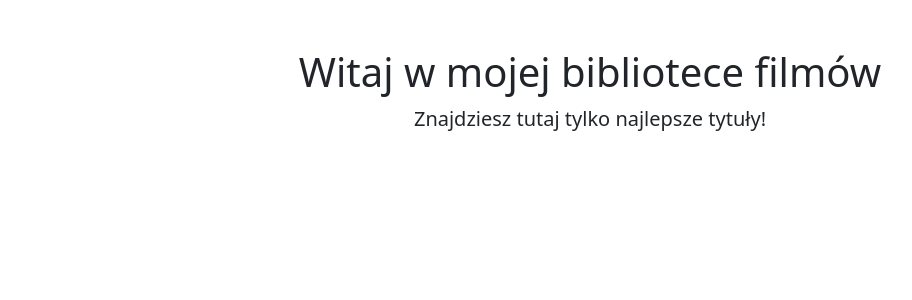
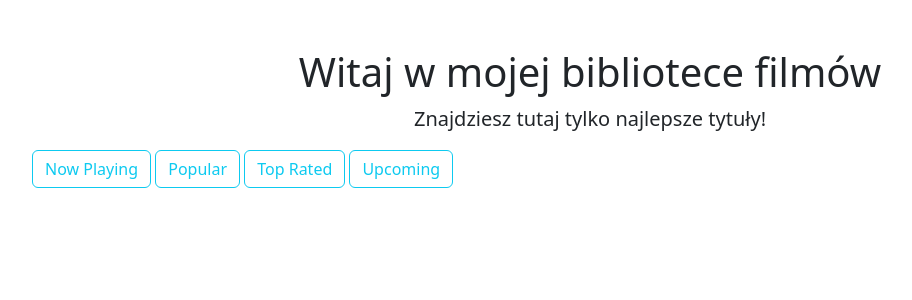
Before and after one commit to martabialecka/movies_catalogue, a Flask app: page /?list_type=now_playing in a window 1280 px wide. Shown: the part 56-356 px from the top of the page, without its empty margins (50-962 px from the left). Run offline with Flask 2, Linux system fonts and the light colour scheme; data that the repository does not hold is empty.

Commit message:
List type buttons work

```diff
--- a/main.py
+++ b/main.py
@@ -1,12 +1,20 @@
 import tmdb_client
-from flask import Flask, render_template
+from flask import Flask, render_template, request
 
 app = Flask(__name__)
 
+MOVIE_LIST_TYPES = [
+    'now_playing',
+    'popular',
+    'top_rated',
+    'upcoming'
+]
+
 @app.route('/')
 def homepage():
-    movies = tmdb_client.get_movies(how_many = 8)
-    return render_template('homepage.html', movies = movies)
+    selected_list = request.args.get('list_type', 'popular')
+    movies = tmdb_client.get_movies(how_many = 8, list_type = selected_list)
+    return render_template('homepage.html', movie_list_types = MOVIE_LIST_TYPES, movies = movies, current_list = selected_list)
 
 @app.context_processor
 def utility_processor():
--- a/templates/homepage.html
+++ b/templates/homepage.html
@@ -4,6 +4,11 @@
     <div class="col-lg-12 text-center">
         <h1 class="mt-5">Witaj w mojej bibliotece filmów</h1>
         <p class="lead">Znajdziesz tutaj tylko najlepsze tytuły!</p>
+    </div>
+    <div class="col-lg-12 mb-4">
+    {% for type in movie_list_types %}
+        <a href="{{ url_for('homepage', list_type = type) }}" class="btn btn-outline-info">{{type|replace('_', ' ')|title()}}</a>
+    {% endfor %}
     </div>
     {% for movie in movies %}
     <div class="col-lg-3 col-md-6 mb-4">
--- a/tmdb_client.py
+++ b/tmdb_client.py
@@ -3,22 +3,23 @@ import random
 
 API_TOKEN = 'eyJhbGciOiJIUzI1NiJ9.eyJhdWQiOiJmMDRmOTFjNTNjY2Q0ZTZmZmEyYmRhNjliODQxMGJjNyIsInN1YiI6IjYzZjliM2QzOTZlMzBiMDBiZTU5NTgzYSIsInNjb3BlcyI6WyJhcGlfcmVhZCJdLCJ2ZXJzaW9uIjoxfQ.5QE7Xpq92nIyP1jcJJ_qLO_RS_44e08M9SK8JD8jiGY'
 
-def get_popular_movies():
-    endpoint = 'https://api.themoviedb.org/3/movie/popular'
+def get_movies_list(list_type):
+    endpoint = f'https://api.themoviedb.org/3/movie/{list_type}'
     headers = {
         'Authorization': f'Bearer {API_TOKEN}'
     }
     response = requests.get(endpoint, headers = headers)
+    response.raise_for_status()
     return response.json()
 
 def get_poster_url(poster_api_path, size='w342'):
     base_url = 'https://image.tmdb.org/t/p/'
     return f'{base_url}{size}/{poster_api_path}'
 
-def get_movies(how_many):
-    data = get_popular_movies()
+def get_movies(how_many, list_type):
+    data = get_movies_list(list_type)
     top = data['results'][:how_many]
-    random.shuffle(top)
+#    random.shuffle(top)
     return top
 
 def get_single_movie(movie_id):
```
